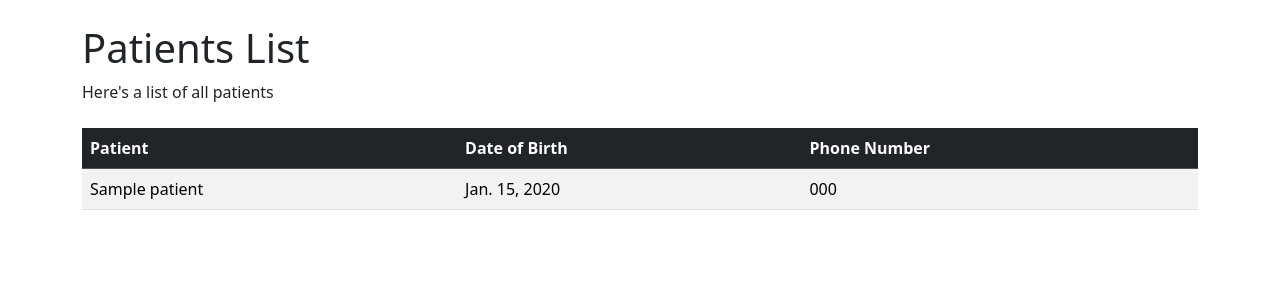
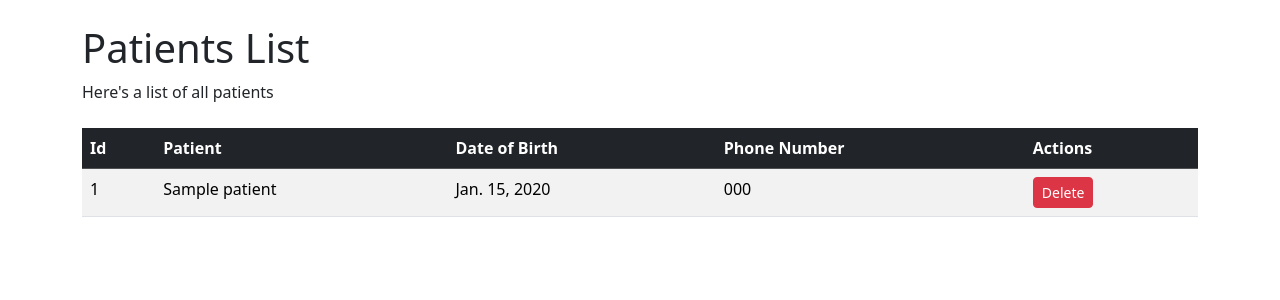
Before and after one commit to Aturinda-D/django-hospital-mgt-sys, a Django app: page /patients/ in a window 1280 px wide. Shown: the part 56-356 px from the top of the page. Run offline with Django 5.2, Linux system fonts and the light colour scheme; tables that the repository leaves empty hold one stand-in row (values such as "Sample post").

Commit message:
Feat: Added delete functionality

```diff
--- a/hospital/templates/add_appointment.html
+++ b/hospital/templates/add_appointment.html
@@ -13,8 +13,7 @@
         <button type='submit' class='mt-3 btn btn-dark'>Add appointment</button>
     </form>
     <p class='mt-4'>Not what you're looking for?
-        <a href="{% url 'update_appointment' %}">Update existing appointment</a>
-        instead or
-        <a href="{% url 'delete_appointment' %}">delete an appointment</a>.
+        <a href="{% url 'appointments' %}">Update existing appointment</a>
+        instead.
     </p>
 {% endblock content %}
--- a/hospital/templates/add_patient.html
+++ b/hospital/templates/add_patient.html
@@ -13,8 +13,7 @@
         <button type='submit' class='mt-3 btn btn-dark'>Add patient</button>
     </form>
     <p class='mt-4'>Not what you're looking for?
-        <a href="{% url 'update_patient' %}">Edit an existing patient's details</a>
-        instead or
-        <a href="{% url 'delete_appointment' %}">delete a patient record</a>.
+        <a href="{% url 'patients' %}">Edit an existing patient's details</a>
+        instead.
     </p>
 {% endblock content %}
--- a/hospital/templates/appointments.html
+++ b/hospital/templates/appointments.html
@@ -12,17 +12,23 @@
         <table class="table table-striped table-hover mt-4">
             <thead class="table-dark">
                 <tr>
+                    <th>Id</th>
                     <th>Patient</th>
                     <th>Appointment date</th>
                     <th>Reason</th>
+                    <th>Actions</th>
                 </tr>
             </thead>
             <tbody>
                 {% for appointment in appointments %}
                     <tr>
+                        <td>{{ appointment.pk }}</td>
                         <td>{{ appointment.patient }}</td>
                         <td>{{ appointment.appointment_date }}</td>
                         <td>{{ appointment.reason }}</td>
+                        <td>
+                            <a href="{% url 'delete_appointment' appointment.pk %}" class="btn btn-danger btn-sm">Delete</a>
+                        </td>
                     </tr>
                 {% endfor %}
             </tbody>
--- a/hospital/templates/patients.html
+++ b/hospital/templates/patients.html
@@ -11,17 +11,23 @@
         <table class="table table-striped table-hover mt-4">
             <thead class="table-dark">
                 <tr>
+                    <th>Id</th>
                     <th>Patient</th>
                     <th>Date of Birth</th>
                     <th>Phone Number</th>
+                    <th>Actions</th>
                 </tr>
             </thead>
             <tbody>
                 {% for patient in patients %}
                 <tr>
+                    <td>{{ patient.pk }}</td>
                     <td>{{ patient.name }}</td>
                     <td>{{ patient.date_of_birth }}</td>
                     <td>{{ patient.phone_number }}</td>
+                    <td>
+                        <a href="{% url 'delete_patient' patient.pk %}" class="btn btn-danger btn-sm">Delete</a>
+                    </td>
                 </tr>
                 {% endfor %}
             </tbody>
--- a/hospital/urls.py
+++ b/hospital/urls.py
@@ -9,9 +9,9 @@ urlpatterns = [
     path('patients/', patients, name='patients'),
     path('add_patient/', add_patient, name='add_patient'),
     path('update_patient/', update_patient, name='update_patient'),
-    path('delete_patient/', delete_patient, name='delete_patient'),
+    path('delete_patient/<int:pk>', delete_patient, name='delete_patient'),
     path('appointments/', appointments, name='appointments'),
     path('add_appointment/', add_appointment, name='add_appointment'),
     path('update_appointment/', update_appointment, name='update_appointment'),
-    path('delete_appointment/', delete_appointment, name='delete_appointment'),
+    path('delete_appointment/<int:pk>', delete_appointment, name='delete_appointment'),
 ]
--- a/hospital/views.py
+++ b/hospital/views.py
@@ -1,4 +1,4 @@
-from django.shortcuts import render, redirect
+from django.shortcuts import render, redirect, get_object_or_404
 from django.contrib import messages
 from django.contrib.auth import login
 from django.contrib.auth.decorators import login_required
@@ -57,8 +57,13 @@ def update_patient(request):
 
 
 @login_required
-def delete_patient(request):
-    return render(request, 'delete_patient.html')
+def delete_patient(request, pk):
+    patient = get_object_or_404(Patient, pk=pk)
+    if request.method == "POST":
+        patient.delete()
+        messages.success(request, "Patient deleted successfully!")
+        return redirect("patients")
+    return render(request, 'confirm_delete.html', {'object': patient, 'type': 'patient'})
 
 
 
@@ -90,5 +95,10 @@ def update_appointment(request):
 
 
 @login_required
-def delete_appointment(request):
-    return render(request, 'delete_appointment.html')
+def delete_appointment(request, pk):
+    appointment = get_object_or_404(Appointment, pk=pk)
+    if request.method == 'POST':
+        appointment.delete()
+        messages.success(request, 'Appointment deleted successfully!')
+        return redirect('appointments')
+    return render(request, 'confirm_delete.html', {'object': appointment, 'type': 'appointment'})
```
Also changed, not shown: hospital/templates/confirm_delete.html (added, +15 -0 lines), hospital/templates/delete_patient.html (deleted, +0 -10 lines).
